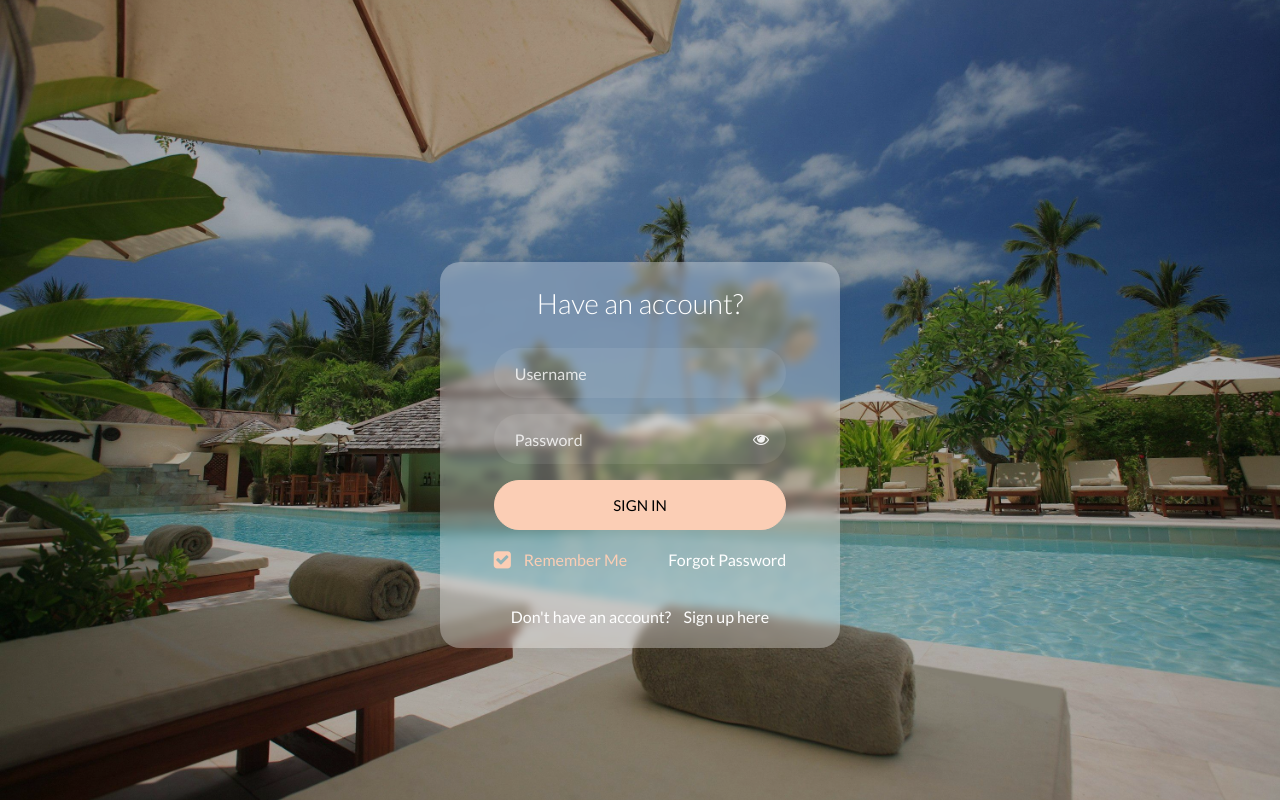
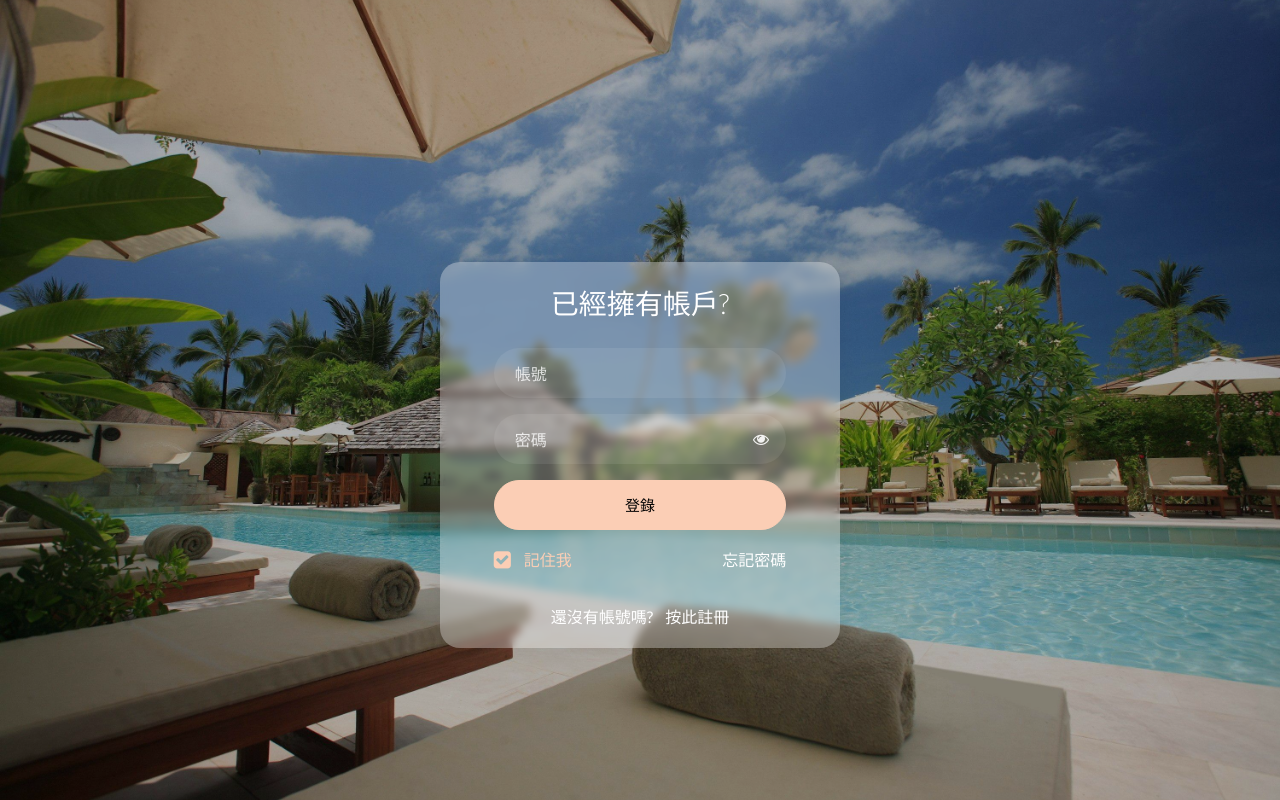
Before and after one commit to smilepaper/DataBaseProject, a PHP site: page / in a window 1280 px wide. Run offline with PHP 8.4, Linux system fonts and the light colour scheme.

Commit message:
chinese ver. and add acc or password error alert

```diff
--- a/index.php
+++ b/index.php
@@ -1,6 +1,6 @@
 <?php
 session_start();
-$err = '';
+$err = ''; // 初始化錯誤訊息變數
 
 if ($_SERVER['REQUEST_METHOD'] === 'POST') {
     $username = $_POST['Username'];
@@ -8,10 +8,12 @@ if ($_SERVER['REQUEST_METHOD'] === 'POST') {
 
     $db = new mysqli('localhost', 'root', '', 'HOTELRESERVATION');
     if ($db->connect_error) {
+        // 在實際應用中，不應直接顯示資料庫連線錯誤給用戶，而是記錄錯誤並顯示友善訊息
         die("資料庫連線失敗：" . $db->connect_error);
     }
 
-    $stmt = $db->prepare("SELECT * FROM USER WHERE u_account = ? AND u_password = ?");
+    // 使用預處理語句防止 SQL 注入
+    $stmt = $db->prepare("SELECT u_id, role FROM USER WHERE u_account = ? AND u_password = ?");
     $stmt->bind_param("ss", $username, $password);
     $stmt->execute();
     $result = $stmt->get_result();
@@ -22,15 +24,15 @@ if ($_SERVER['REQUEST_METHOD'] === 'POST') {
         $_SESSION['user_id'] = $user['u_id'];
         $_SESSION['role'] = $user['role'];
 
-
         if ($user['role'] === 'MANAGER') {
             header("Location: manager.php");
         } else {
             header("Location: home.php");
         }
-        exit();
+        exit(); // 重定向後應立即終止腳本執行
     } else {
-        $err = "帳號或密碼錯誤";
+        // 帳號或密碼不正確時設定錯誤訊息
+        $err = "帳號或密碼錯誤。";
     }
 
     $stmt->close();
@@ -54,37 +56,41 @@ if ($_SERVER['REQUEST_METHOD'] === 'POST') {
     </head>
     <body class="img js-fullheight" style="background-image: url(images/bg.jpg);">
     <section class="ftco-section">
-		<!-- 登入格 -->
         <div class="container" style="max-width: 400px;margin-top: 150px;">
             <div class="row justify-content-center">
                 <div class="col-md-11 col-lg-9" style="margin-top: 20px;">
                     <div class="login-wrap p-0">
-						<h3 class="mb-4 text-center">Have an account?</h3>
+                        <h3 class="mb-4 text-center">已經擁有帳戶?</h3>
+
+                        <?php if (!empty($err)): ?>
+                            <p style="color: red; text-align: center;"><?php echo htmlspecialchars($err); ?></p>
+                        <?php endif; ?>
+
                         <form action="index.php" method="post" class="signin-form">
                             <div class="form-group">
-								<input type="text" name="Username" class="form-control" placeholder="Username" required>
+                                <input type="text" name="Username" class="form-control" placeholder="帳號" required>
                             </div>
                             <div class="form-group">
-								<input id="password-field" type="password" name="Password" class="form-control" placeholder="Password" required>
+                                <input id="password-field" type="password" name="Password" class="form-control" placeholder="密碼" required>
                                 <span toggle="#password-field" class="fa fa-fw fa-eye field-icon toggle-password"></span>
                             </div>
                             <div class="form-group">
-								<button type="submit" class="form-control btn btn-primary submit px-3">Sign In</button>
+                                <button type="submit" class="form-control btn btn-primary submit px-3">登錄</button>
                             </div>
                             <div class="form-group d-md-flex">
                                 <div class="w-50">
-									<label class="checkbox-wrap checkbox-primary">Remember Me
+                                    <label class="checkbox-wrap checkbox-primary">記住我
                                         <input type="checkbox" checked>
                                         <span class="checkmark"></span>
                                     </label>
                                 </div>
                                 <div class="w-50 text-md-right">
-									<a href="#" style="color: #fff">Forgot Password</a>
+                                    <a href="#" style="color: #fff">忘記密碼</a>
                                 </div>
 
                             </div>
                             <div class="text-center mt-3">
-								<p style="color: white;">Don't have an account? &nbsp;&nbsp;&nbsp;<a href="signup.php" style="color: 	#fff;">Sign up here</a></p>
+                                <p style="color: white;">還沒有帳號嗎? &nbsp;&nbsp;&nbsp;<a href="signup.php" style="color:   #fff;">按此註冊</a></p>
                             </div>
                         </form>
                     </div>
```
Lines whose indentation alone changed are shown as unchanged.
